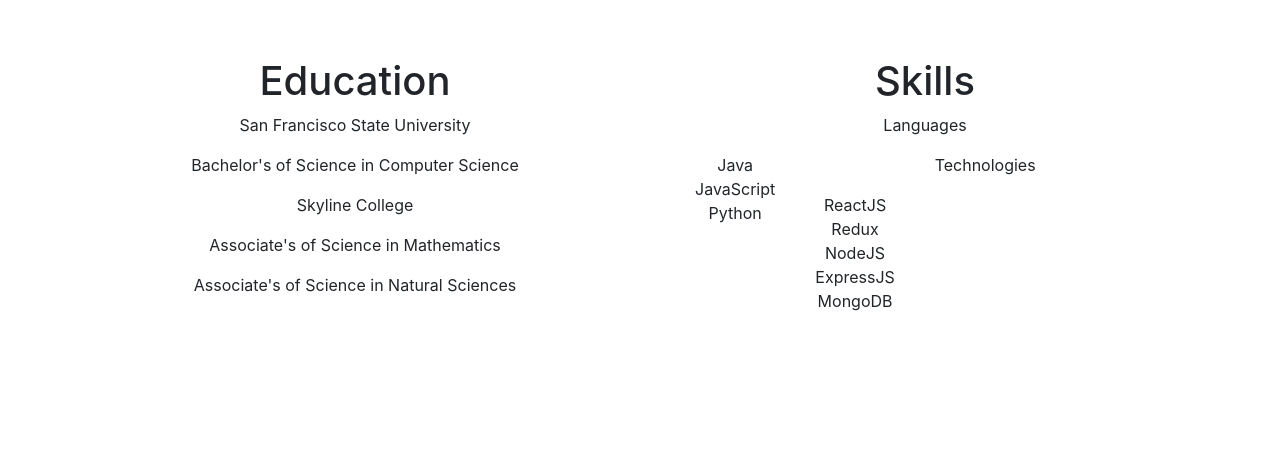
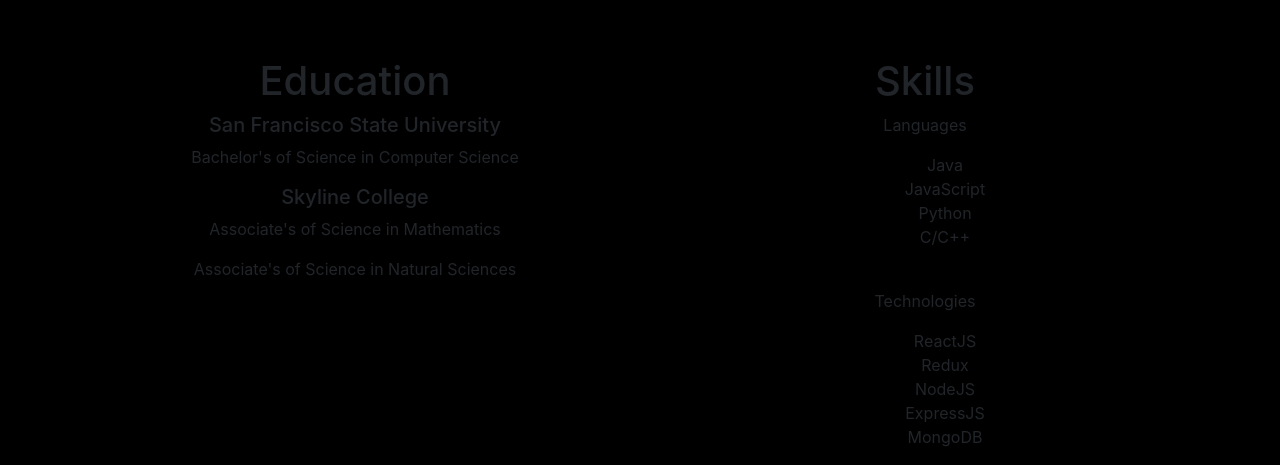
Before and after one commit to angelosolitario/angelosolitario.github.io, a React (Create React App) app: page /about in a window 1280 px wide. Shown: the part 325-797 px from the top of the page. Built offline with nearby package versions, Linux system fonts and the light colour scheme.

Commit message:
adding todo

```diff
--- a/src/App.css
+++ b/src/App.css
@@ -1,3 +1,10 @@
 .App {
   text-align: center;
+  background-color: black;
 }
+
+.back-animation{
+  background: linear-gradient(to left,);
+  width: 100%;
+  height: 100vh;
+}
--- a/src/components/About.js
+++ b/src/components/About.js
@@ -1,5 +1,5 @@
 import React from "react";
-import "../static/css/about.css";
+import "../static/styling/about.css";
 import profilepicture from "../static/img/profilepicture.JPG";
 import { FontAwesomeIcon } from "@fortawesome/react-fontawesome";
 import {
@@ -22,7 +22,12 @@
             {
                 name: "Python",
                 score: 4.5
-            }
+            },
+            {
+                name: "C/C++",
+                score: 4.5
+            },
+
         ],
         technologies: [
             {
@@ -89,13 +94,13 @@
             </div>
 
             <div className="row">
-                <div className="col">
+                <div className="col education">
                     <h1>Education</h1>
                     {/* This will be the education part */}
-                    <p>San Francisco State University</p>
+                    <h5>San Francisco State University</h5>
                     <p>Bachelor's of Science in Computer Science</p>
 
-                    <p>Skyline College</p>
+                    <h5>Skyline College</h5>
                     <p>Associate's of Science in Mathematics</p>
                     <p>Associate's of Science in Natural Sciences</p>
                 </div>
@@ -109,6 +114,7 @@
                             <li>{lang.name}</li>
                         ))}
                     </ul>
+                    <br />
                     <p>Technologies</p>
                     <ul className="skills">
                         {skills.technologies.map(tech => (
--- a/src/static/css/about.css
+++ b/src/static/styling/about.css
@@ -13,5 +13,4 @@
 
 .skills{
     list-style: none;
-    float: left;
 }
--- /dev/null
+++ b/src/static/styling/about.scss
@@ -0,0 +1,5 @@
+.education{
+    .h5{
+        float:left
+    }
+}
```
Also changed, not shown: todo.txt (added).
